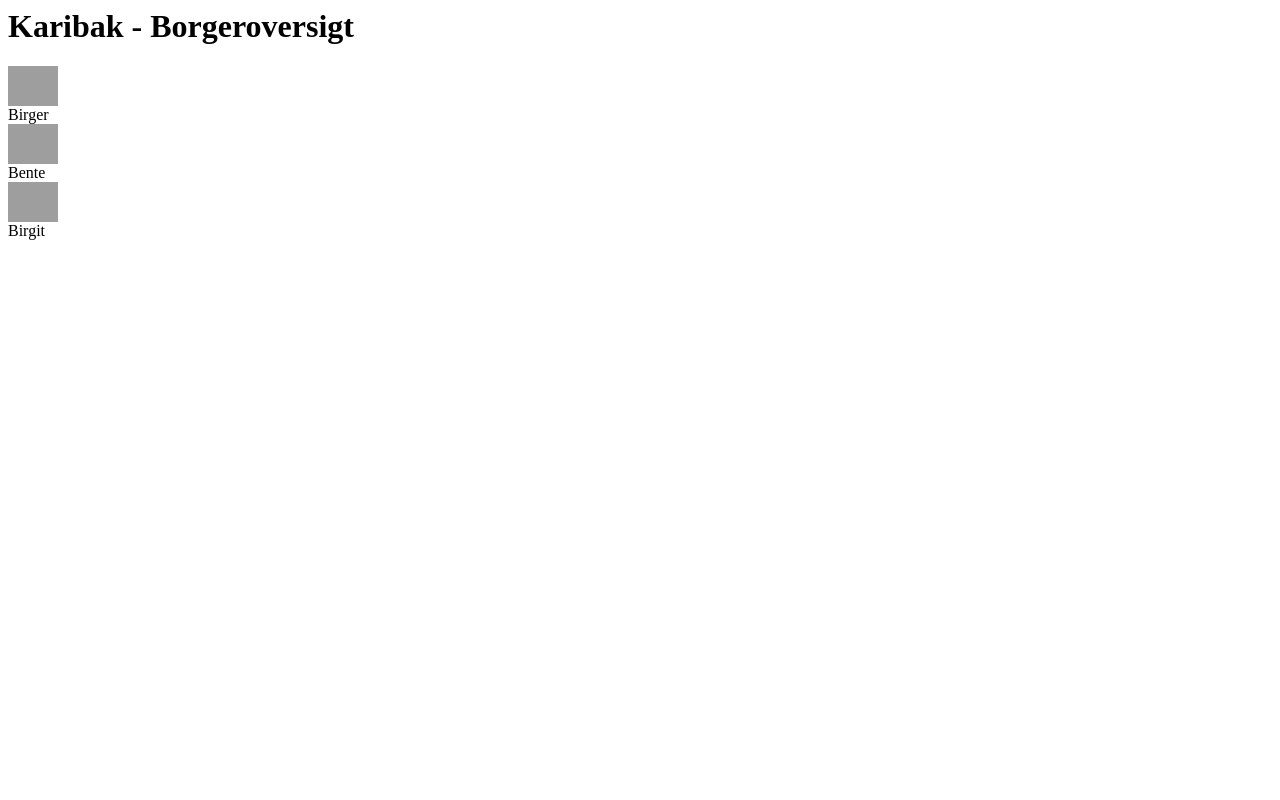
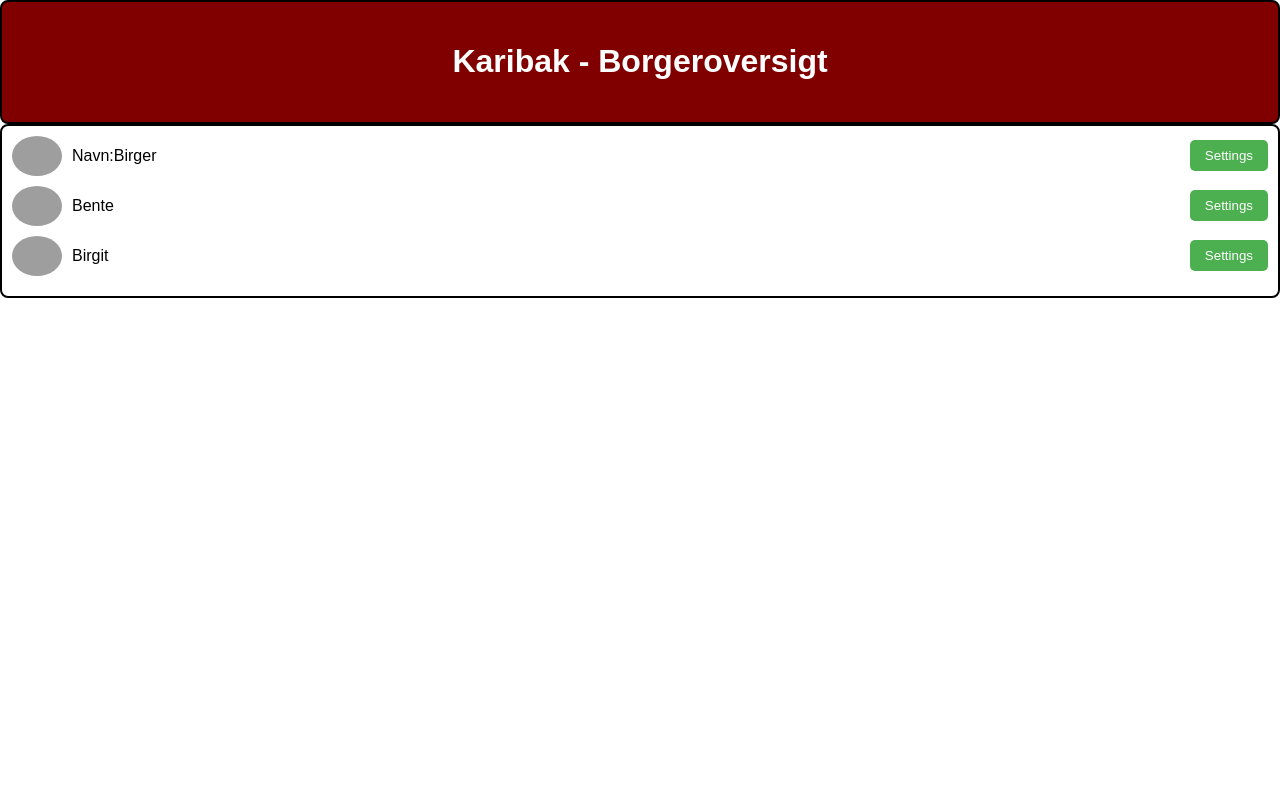
Before and after one commit to Erunoma/project_Karius_and_baktus_gruppe4, a Python web app: template DEV/karibak_0.1/karibak_web/templates/dashboard.html in a window 1280 px wide. Run offline with Jinja, Linux system fonts and the light colour scheme; the template is opened without the code that fills it, so the values that code supplies are empty; grey boxes are pictures that could not be loaded.

Commit message:
Update dashboard.html
Nyt dashboard med settings

```diff
--- a/DEV/karibak_0.1/karibak_web/templates/dashboard.html
+++ b/DEV/karibak_0.1/karibak_web/templates/dashboard.html
@@ -1,3 +1,61 @@
+<!DOCTYPE html>
+<html lang="en">
+<head>
+    <meta charset="UTF-8">
+    <meta name="viewport" content="width=device-width, initial-scale=1.0">
+    <title>Karibak - Borgeroverblik</title>
+    <style>
+        body {
+            margin: 0;
+            padding: 0;
+            font-family: Arial, sans-serif;
+        }
+
+        .header {
+            position: relative;
+            background-color: #800000;
+            color: #fff;
+            padding: 20px;
+            text-align: center;
+            border: 2px solid #000;
+            border-radius: 8px;
+        }
+
+        .dashboard {
+            border: 2px solid #000;
+            border-radius: 8px;
+            overflow: hidden;
+            padding: 10px;
+        }
+
+        .dashboard-item {
+            margin-bottom: 10px;
+            display: flex;
+            align-items: center;
+        }
+
+        .dashboard-item img {
+            margin-right: 10px;
+            border-radius: 50%;
+        }
+
+        .settings-button {
+            margin-left: auto;
+            cursor: pointer;
+            background-color: #4CAF50;
+            color: #fff;
+            border: none;
+            border-radius: 5px;
+            padding: 8px 15px;
+        }
+
+        @media screen and (max-width: 600px) {
+            .header {
+                padding: 15px;
+            }
+        }
+    </style>
+</head>
 <body>
 
     <div class="header">
@@ -8,15 +66,19 @@
         <!-- stuff fra DB -->
         <div class="dashboard-item">
             <img src="https://clipartmag.com/image/tooth-drawing-13.png" alt="Birger" width="50" height="40">
+             <div class="item-description">Navn: </div>
             <div class="dashboard-item-text">Birger</div>
+            <button class="settings-button">Settings</button>
         </div>
         <div class="dashboard-item">
             <img src="https://clipartmag.com/image/tooth-drawing-13.png" alt="Bente" width="50" height="40">
             <div class="dashboard-item-text">Bente</div>
+            <button class="settings-button">Settings</button>
         </div>
         <div class="dashboard-item">
             <img src="https://clipartmag.com/image/tooth-drawing-13.png" alt="Birgit" width="50" height="40">
             <div class="dashboard-item-text">Birgit</div>
+            <button class="settings-button">Settings</button>
         </div>
         <!-- Stuff fra DB -->
     </div>
```
